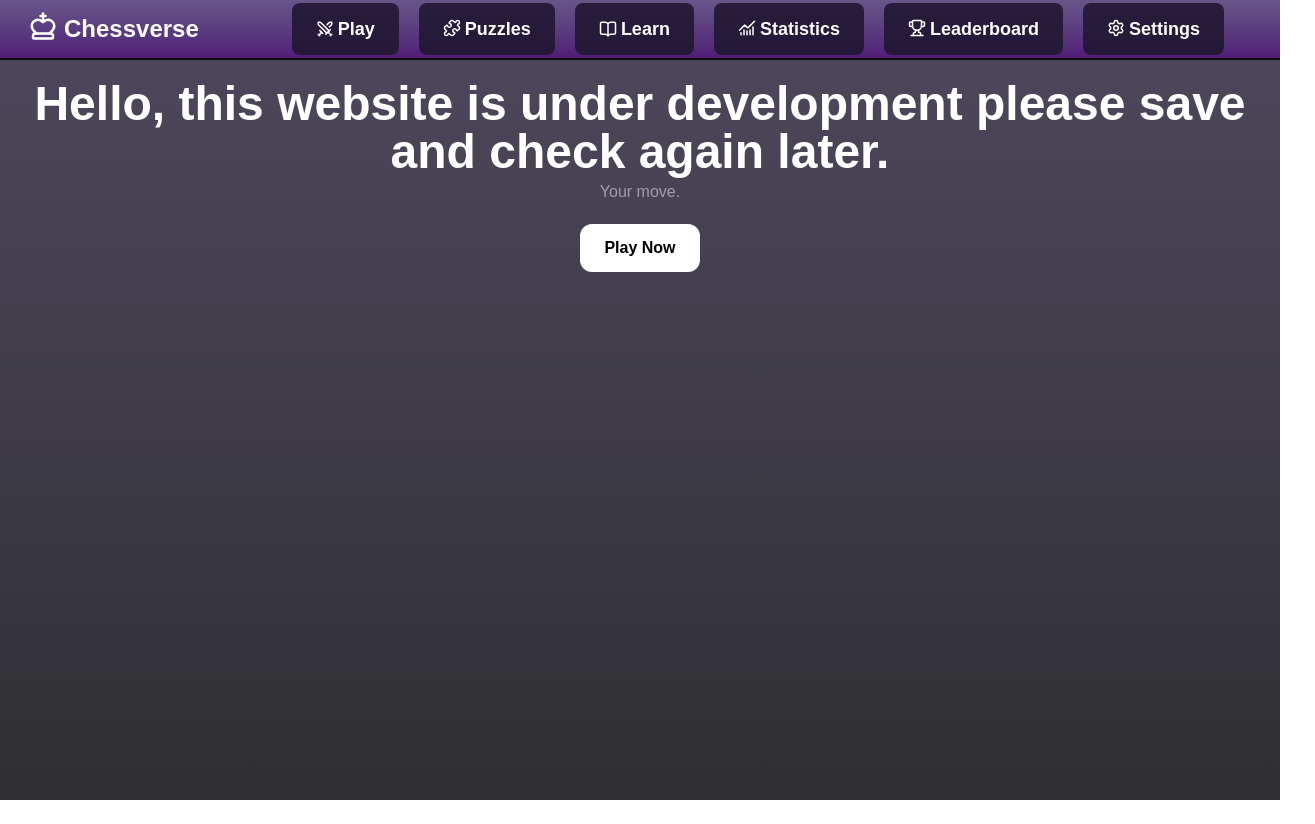
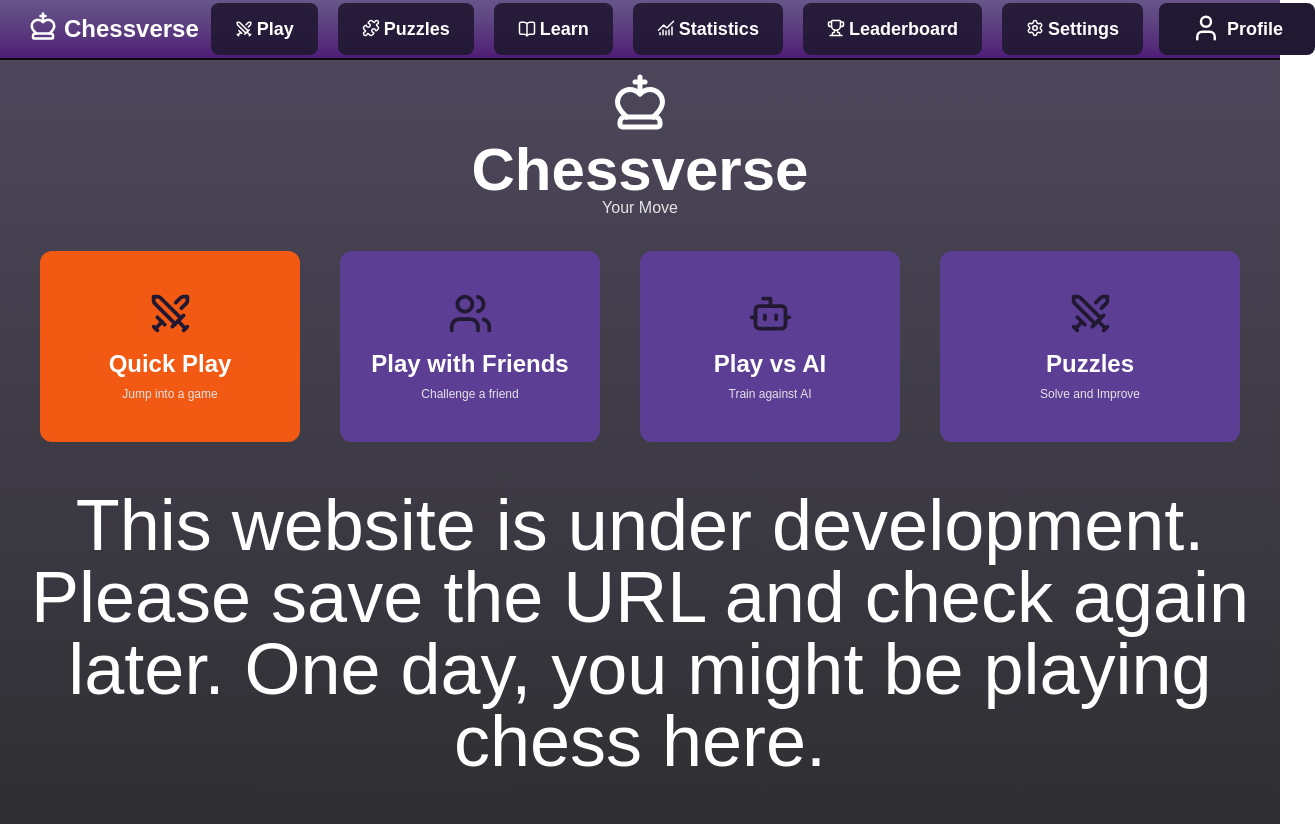
Before and after one commit to Someone139/Chessverse, a Next.js app: page / in a window 1280 px wide. Shown: the whole page, 1315 px wide, since content can reach past the window. Before the commit the page ends 800 px from the top, so only its background shows below. Built offline with nearby package versions, Linux system fonts and the light colour scheme.

Commit message:
Better UI for home page
Added icons, a bigger title and a few buttons to the home page.

```diff
--- a/app/page.tsx
+++ b/app/page.tsx
@@ -2,7 +2,7 @@
 import { useState, useEffect } from 'react';
 import { Chess } from "chess.js";
 import { Chessboard } from "react-chessboard";
-import { Swords, Clock, ChessKing, Puzzle, BookOpen, ChartNoAxesCombined, Trophy, Settings } from "lucide-react";
+import { Swords, ChessKing, Puzzle, BookOpen, ChartNoAxesCombined, Trophy, Settings, User, Users, Bot } from "lucide-react";
 
 export default function Home() {
   const [page, setPage] = useState<string>("Home");
@@ -109,11 +109,11 @@ export default function Home() {
               </button>
             </div>
             {/* Other buttons */}
-            <div className="flex items-center gap-5 mr-10">
+            <div className="flex items-center gap-5">
               {/* Play button */}
               <button
               onClick={() => setPage("Game")}
-              className="flex cursor-pointer gap-1 bg-[#211832]/90 rounded-lg px-6 py-3"
+              className="flex cursor-pointer gap-1 bg-[#211832]/90 rounded-lg px-6 py-3 hover:bg-[#5C3E94] transition-colors"
               >
                 <Swords size={18} className="mt-[5px]"/>
                 <p className="text-lg font-semibold">Play</p>
@@ -121,7 +121,7 @@ export default function Home() {
               {/* Puzzles */}
               <button
               onClick={() => setPage("Home")}
-              className="flex cursor-pointer gap-1 bg-[#211832]/90 rounded-lg px-6 py-3"
+              className="flex cursor-pointer gap-1 bg-[#211832]/90 rounded-lg px-6 py-3 hover:bg-[#5C3E94] transition-colors"
               >
                 <Puzzle size={18} className="mt-[4px]"/>
                 <p className="text-lg font-semibold">Puzzles</p>
@@ -129,7 +129,7 @@ export default function Home() {
               {/* Learn */}
               <button
               onClick={() => setPage("Home")}
-              className="flex cursor-pointer gap-1 bg-[#211832]/90 rounded-lg px-6 py-3"
+              className="flex cursor-pointer gap-1 bg-[#211832]/90 rounded-lg px-6 py-3 hover:bg-[#5C3E94] transition-colors"
               >
                 <BookOpen size={18} className="mt-[5px]"/>
                 <p className="text-lg font-semibold">Learn</p>
@@ -137,7 +137,7 @@ export default function Home() {
               {/* Stats */}
               <button
               onClick={() => setPage("Home")}
-              className="flex cursor-pointer gap-1 bg-[#211832]/90 rounded-lg px-6 py-3"
+              className="flex cursor-pointer gap-1 bg-[#211832]/90 rounded-lg px-6 py-3 hover:bg-[#5C3E94] transition-colors"
               >
                 <ChartNoAxesCombined size={18} className="mt-[4px]"/>
                 <p className="text-lg font-semibold">Statistics</p>
@@ -145,7 +145,7 @@ export default function Home() {
               {/* Leaderboard */}
               <button
               onClick={() => setPage("Home")}
-              className="flex cursor-pointer gap-1 bg-[#211832]/90 rounded-lg px-6 py-3"
+              className="flex cursor-pointer gap-1 bg-[#211832]/90 rounded-lg px-6 py-3 hover:bg-[#5C3E94] transition-colors"
               >
                 <Trophy size={18} className="mt-[4px]"/>
                 <p className="text-lg font-semibold">Leaderboard</p>
@@ -153,25 +153,75 @@ export default function Home() {
               {/* Settings */}
               <button
               onClick={() => setPage("Home")}
-              className="flex cursor-pointer gap-1 bg-[#211832]/90 rounded-lg px-6 py-3"
+              className="flex cursor-pointer gap-1 bg-[#211832]/90 rounded-lg px-6 py-3 hover:bg-[#5C3E94] transition-colors"
               >
                 <Settings size={18} className="mt-[4px]"/>
                 <p className="text-lg font-semibold">Settings</p>
               </button>
             </div>
+            <div className="flex items-center ml-2">
+              {/* Profile Button */}
+              <button
+              onClick={() => setPage("Home")}
+              className="flex gap-1.5 bg-[#211832] cursor-pointer rounded-lg px-8 py-3 hover:bg-[#5C3E94] transition-colors"
+              >
+                <User size={30} className="-mt-0.5"/>
+                <div className="font-semibold text-lg">
+                  Profile
+                </div>
+              </button>
+            </div>
 
           </header>
-          <div className="text-center space-y-1 pt-5 bg-gradient-to-b from-[#211832]/80 to-zinc-900/90">
-            <h1 className="text-5xl font-bold">Hello, this website is under development please save and check again later.</h1>
-            <p className="text-zinc-400">
-              Your move.
-            </p>
-            <button
-            onClick={() => setPage("Game")}
-            className="mt-4 inline-block text-center rounded-xl bg-white px-6 py-3 font-semibold text-black hover:bg-zinc-300 transition-colors"
-            >
-              Play Now
-            </button>
+          <div className="grid grid-rows-2 text-center items-center bg-gradient-to-b from-[#211832]/80 to-zinc-900/90">
+            <div className="grid grid-rows-2 text-center items-center space-y-5">
+              <div className="flex flex-col text-center items-center justify-center">
+                <ChessKing size={60} className="mb-2"/>
+                <h1 className="font-bold text-6xl">Chessverse</h1>
+                <p className="text-zinc-200 -mt-1">Your Move</p>
+              </div>
+              <div className="grid grid-cols-4 text-center items-center justify-center space-x-10 px-10">
+                {/* Quick Play */}
+                <button
+                onClick={() => setPage("Game")}
+                className="flex flex-col text-center items-center justify-center cursor-pointer bg-[#F25912] py-10 rounded-xl"
+                >
+                  <Swords size={45} color='#211832' className="mb-3"/>
+                  <h2 className="font-semibold text-2xl">Quick Play</h2>
+                  <p className="text-xs text-zinc-200 mt-1.5">Jump into a game</p>
+                </button>
+                {/* Play with Friends */}
+                <button
+                onClick={() => setPage("Home")}
+                className="flex flex-col text-center items-center justify-center cursor-pointer bg-[#5C3E94] py-10 rounded-xl hover:bg-[#412B6B] transition-colors"
+                >
+                  <Users size={45} color='#211832' className="mb-3"/>
+                  <h2 className="font-semibold text-2xl">Play with Friends</h2>
+                  <p className="text-xs text-zinc-200 mt-1.5">Challenge a friend</p>
+                </button>
+                {/* Play with AI */}
+                <button
+                onClick={() => setPage("Home")}
+                className="flex flex-col text-center items-center justify-center cursor-pointer bg-[#5C3E94] py-10 rounded-xl hover:bg-[#412B6B] transition-colors"
+                >
+                  <Bot size={45} color='#211832' className="mb-3"/>
+                  <h2 className="font-semibold text-2xl">Play vs AI</h2>
+                  <p className="text-xs text-zinc-200 mt-1.5">Train against AI</p>
+                </button>
+                {/* Puzzles */}
+                <button
+                onClick={() => setPage("Home")}
+                className="flex flex-col text-center items-center justify-center cursor-pointer bg-[#5C3E94] py-10 rounded-xl hover:bg-[#412B6B] transition-colors"
+                >
+                  <Swords size={45} color='#211832' className="mb-3"/>
+                  <h2 className="font-semibold text-2xl">Puzzles</h2>
+                  <p className="text-xs text-zinc-200 mt-1.5">Solve and Improve</p>
+                </button>
+              </div>
+            </div>
+            <div className="flex flex-col text-center items-center">
+              <h1 className="text-7xl">This website is under development. Please save the URL and check again later. One day, you might be playing chess here.</h1>
+            </div>
           </div>
         </div>
       )}
```
